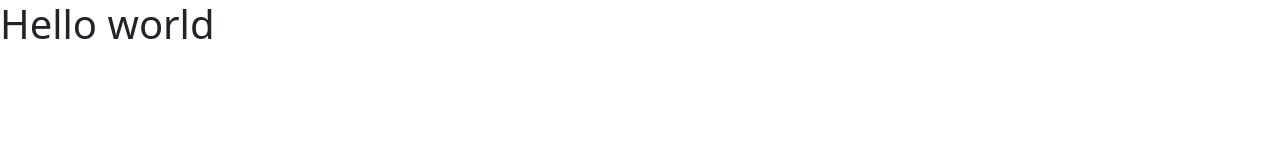
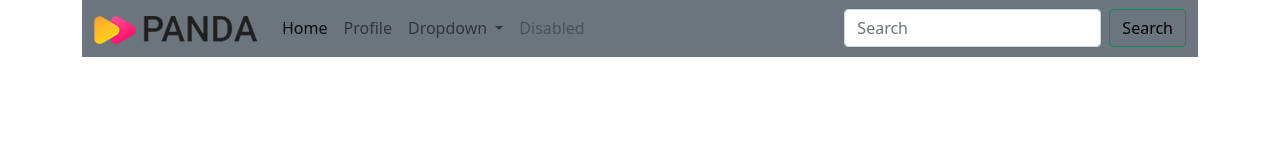
Before and after one commit to emonhossai/project, a plain HTML site: page index.html in a window 1280 px wide. Drawn offline with nearby package versions, Linux system fonts and the light colour scheme.

Commit message:
something added

```diff
--- a/index.html
+++ b/index.html
@@ -9,8 +9,47 @@
     <link rel="stylesheet" href="style.css">
 </head>
 <body>
-    <h1>Hello world</h1>
-    <script src="https://cdn.jsdelivr.net/npm/bootstrap@5.1.3/dist/js/bootstrap.bundle.min.js" integrity="sha384-ka7Sk0Gln4gmtz2MlQnikT1wXgYsOg+OMhuP+IlRH9sENBO0LRn5q+8nbTov4+1p" crossorigin="anonymous"></script>
+    <div class="container">
+        <nav class="navbar navbar-expand-lg navbar-light bg-secondary">
+            <div class="container-fluid">
+              <a class="navbar-brand" href="#">
+                  <img src="./images/logo.png">
+              </a>
+              <button class="navbar-toggler" type="button" data-bs-toggle="collapse" data-bs-target="#navbarSupportedContent" aria-controls="navbarSupportedContent" aria-expanded="false" aria-label="Toggle navigation">
+                <span class="navbar-toggler-icon"></span>
+              </button>
+              <div class="collapse navbar-collapse" id="navbarSupportedContent">
+                <ul class="navbar-nav me-auto mb-2 mb-lg-0">
+                  <li class="nav-item">
+                    <a class="nav-link active" aria-current="page" href="#">Home</a>
+                  </li>
+                  <li class="nav-item">
+                    <a class="nav-link" href="https://www.linkedin.com/in/shafayet-hossain-52b937231">Profile</a>
+                  </li>
+                  <li class="nav-item dropdown">
+                    <a class="nav-link dropdown-toggle" href="#" id="navbarDropdown" role="button" data-bs-toggle="dropdown" aria-expanded="false">
+                      Dropdown
+                    </a>
+                    <ul class="dropdown-menu" aria-labelledby="navbarDropdown">
+                      <li><a class="dropdown-item" href="https://www.facebook.com/shafayet222hossain222">My-Facebook</a></li>
+                      <li><a class="dropdown-item" href="https://www.cricket.com">Enjoy live cricket</a></li>
+                      <li><hr class="dropdown-divider"></li>
+                      <li><a class="dropdown-item" href="https://www.funny vedio.com">Smile with me</a></li>
+                    </ul>
+                  </li>
+                  <li class="nav-item">
+                    <a class="nav-link disabled">Disabled</a>
+                  </li>
+                </ul>
+                <form class="d-flex">
+                  <input class="form-control me-2" type="search" placeholder="Search" aria-label="Search">
+                  <button id="black" class="btn btn-outline-success" type="submit">Search</button>
+                </form>
+              </div>
+            </div>
+          </nav>
+    </div>
+    <!-- <script src="https://cdn.jsdelivr.net/npm/bootstrap@5.1.3/dist/js/bootstrap.bundle.min.js" integrity="sha384-ka7Sk0Gln4gmtz2MlQnikT1wXgYsOg+OMhuP+IlRH9sENBO0LRn5q+8nbTov4+1p" crossorigin="anonymous"></script> -->
     <script src="https://cdn.jsdelivr.net/npm/@popperjs/core@2.10.2/dist/umd/popper.min.js" integrity="sha384-7+zCNj/IqJ95wo16oMtfsKbZ9ccEh31eOz1HGyDuCQ6wgnyJNSYdrPa03rtR1zdB" crossorigin="anonymous"></script>
     <script src="https://cdn.jsdelivr.net/npm/bootstrap@5.1.3/dist/js/bootstrap.min.js" integrity="sha384-QJHtvGhmr9XOIpI6YVutG+2QOK9T+ZnN4kzFN1RtK3zEFEIsxhlmWl5/YESvpZ13" crossorigin="anonymous"></script>
 </body>
--- a/style.css
+++ b/style.css
@@ -0,0 +1,10 @@
+#black{
+    color: black;
+}
+.dropdown-item{
+    text-shadow: .5px .5px hotpink;
+    font-style: italic;
+}
+.dropdown-item:hover{
+    background-color: pink;
+}
```
